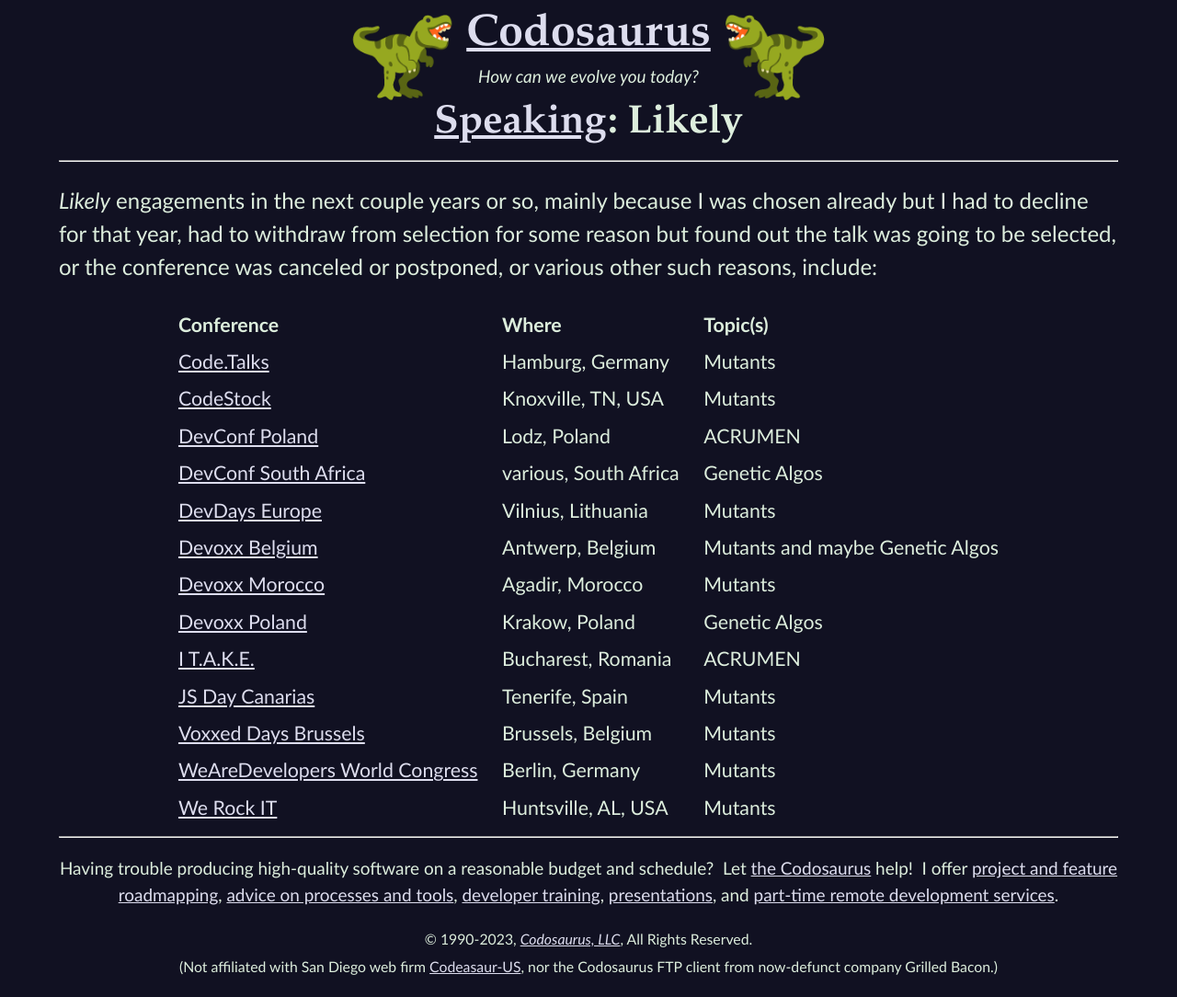
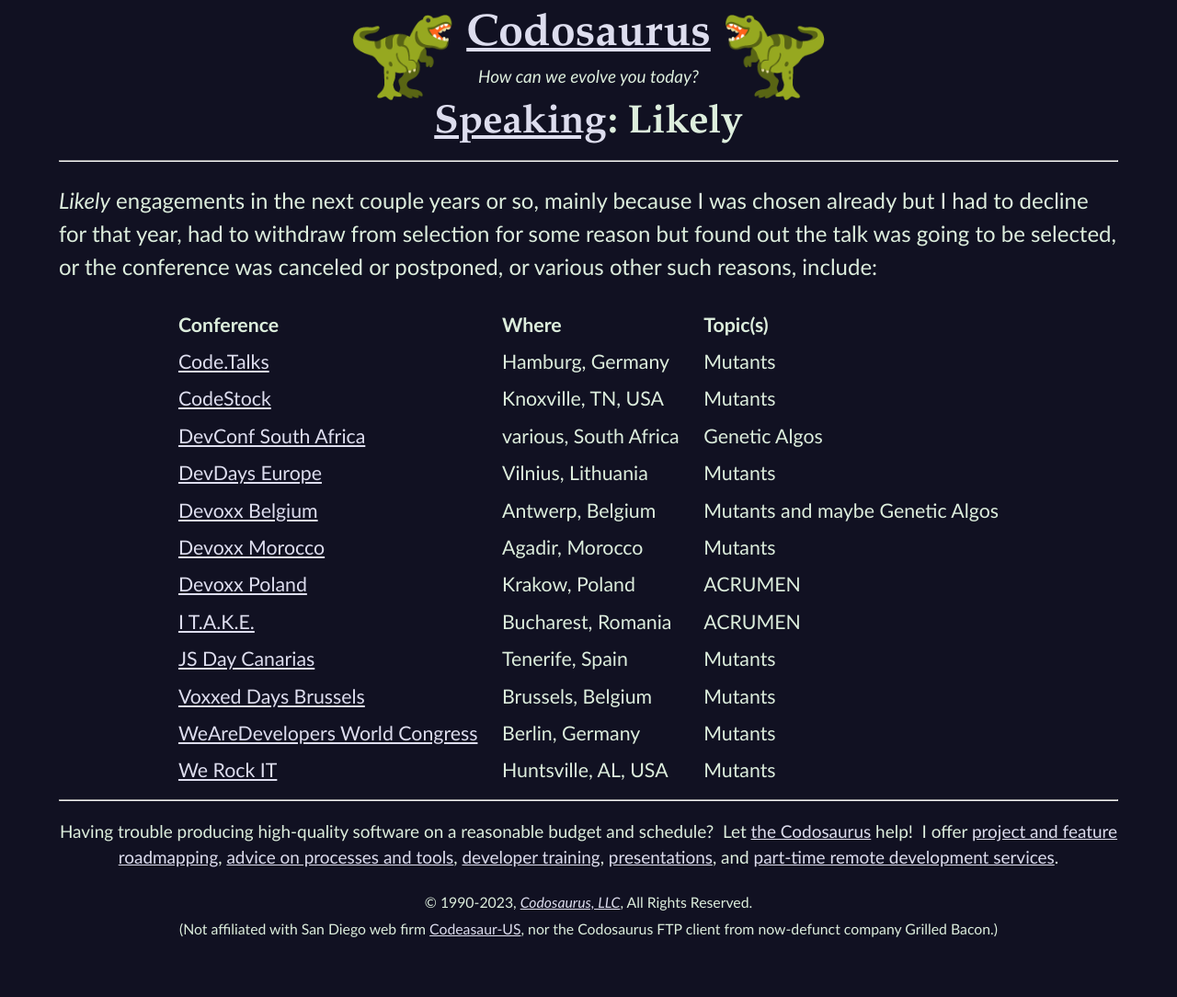
Before and after one commit to CodosaurusLLC/CodosaurusLLC.github.io, a Jekyll site: the page built from speaking/likely.md, in a window 1280 px wide. Shown: the whole page at 92% size. Built offline with Jekyll 4.4.1, drawn with Linux system fonts in a browser that asks for light colours; after the commit the page ends 1044 px from its top, so only the background shows below that.

Commit message:
rm devconf.pl (wtf?) and correct devoxx.pl topic

```diff
--- a/speaking/likely.md
+++ b/speaking/likely.md
@@ -19,12 +19,11 @@
 |-|
 |[Code.Talks](https://www.codetalks.de/){:rel="nofollow" target="_new"}||Hamburg, Germany||Mutants|
 |[CodeStock](http://codestock.org/){:rel="nofollow" target="_new"}||Knoxville, TN, USA||Mutants|
-|[DevConf Poland](https://devconf.pl/){:rel="nofollow" target="_new"}||Lodz, Poland||ACRUMEN|
 |[DevConf South Africa](https://www.devconf.co.za/){:rel="nofollow" target="_new"}||various, South Africa||Genetic Algos|
 |[DevDays Europe](https://devdays.lt/){:rel="nofollow" target="_new"}||Vilnius, Lithuania||Mutants|
 |[Devoxx Belgium](https://devoxx.be/){:rel="nofollow" target="_new"}||Antwerp, Belgium||Mutants and maybe Genetic Algos|
 |[Devoxx Morocco](https://devoxx.ma/){:rel="nofollow" target="_new"}||Agadir, Morocco||Mutants|
-|[Devoxx Poland](https://devoxx.pl/){:rel="nofollow" target="_new"}||Krakow, Poland||Genetic Algos|
+|[Devoxx Poland](https://devoxx.pl/){:rel="nofollow" target="_new"}||Krakow, Poland||ACRUMEN|
 |[I T.A.K.E.](https://itakeunconf.com/){:rel="nofollow" target="_new"}||Bucharest, Romania||ACRUMEN|
 |[JS Day Canarias](https://jsdaycanarias.com/){:rel="nofollow" target="_new"}||Tenerife, Spain||Mutants|
 |[Voxxed Days Brussels](https://brussels.voxxeddays.com/){:rel="nofollow" target="_new"}||Brussels, Belgium||Mutants|
```
